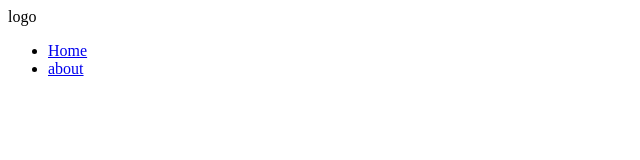
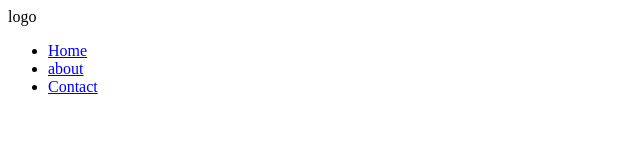
Before and after one commit to vivekkumargoyal/demo, a plain HTML site: page index.html in a window 1280 px wide. Shown: the full height of the page, 0-640 px from the left. Drawn offline with Linux system fonts and the light colour scheme.

Commit message:
initial commit

```diff
--- a/index.html
+++ b/index.html
@@ -13,6 +13,7 @@
             <li><a href="#">Home</a>
             </li>
             <li><a href="#">about</a></li>
+            <li><a href="#">Contact</a></li>
         </ul>
     </nav>
 </body>
--- /dev/null
+++ b/style.css
@@ -0,0 +1,3 @@
+body {
+    background-color: blueviolet;
+}
```
